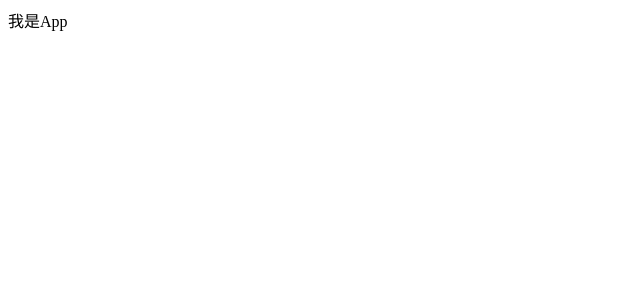
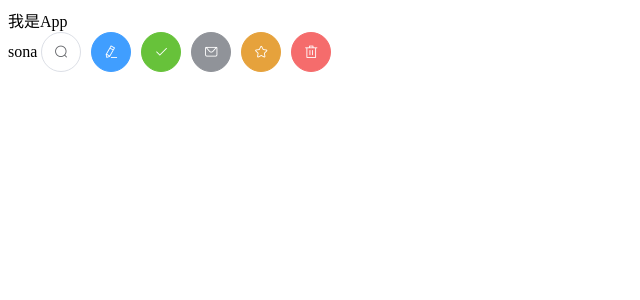
Before and after one commit to Isabellaxie/heimamm1, a Vue app: page /#/son in a window 1280 px wide. Shown: the top 300 px of the page, without its empty margins (0-640 px from the left). Built offline with nearby package versions, Linux system fonts and the light colour scheme.

Commit message:
路由,element UI整合成功

```diff
--- a/src/App.vue
+++ b/src/App.vue
@@ -1,5 +1,7 @@
 <template>
-  <div>我是App</div>
+  <div>我是App
+    <router-view></router-view>
+  </div>
 </template>
 
 <script>
--- /dev/null
+++ b/src/components/son.vue
@@ -0,0 +1,17 @@
+<template>
+  <div>
+    sona
+    <el-button icon="el-icon-search" circle></el-button>
+    <el-button type="primary" icon="el-icon-edit" circle></el-button>
+    <el-button type="success" icon="el-icon-check" circle></el-button>
+    <el-button type="info" icon="el-icon-message" circle></el-button>
+    <el-button type="warning" icon="el-icon-star-off" circle></el-button>
+    <el-button type="danger" icon="el-icon-delete" circle></el-button>
+  </div>
+</template>
+
+<script>
+export default {};
+</script>
+
+<style></style>
--- a/src/router/index.js
+++ b/src/router/index.js
@@ -0,0 +1,18 @@
+
+ import Vue from 'vue'
+ // 导入 vue-router
+import VueRouter from 'vue-router'
+import son from '@/components/son.vue'
+//注册 vue-router
+Vue.use(VueRouter)
+// 实例化
+const router = new VueRouter({
+    //这里就是路由的配制项
+    routes: [
+        {
+            path: '/son',
+            component:son  //这里要填入一个组件名(填入import的名字)，也就是上面地址对应的组件
+ }
+    ]
+})
+export default router
```
Also changed, not shown: src/main.js (+10 -0 lines).
